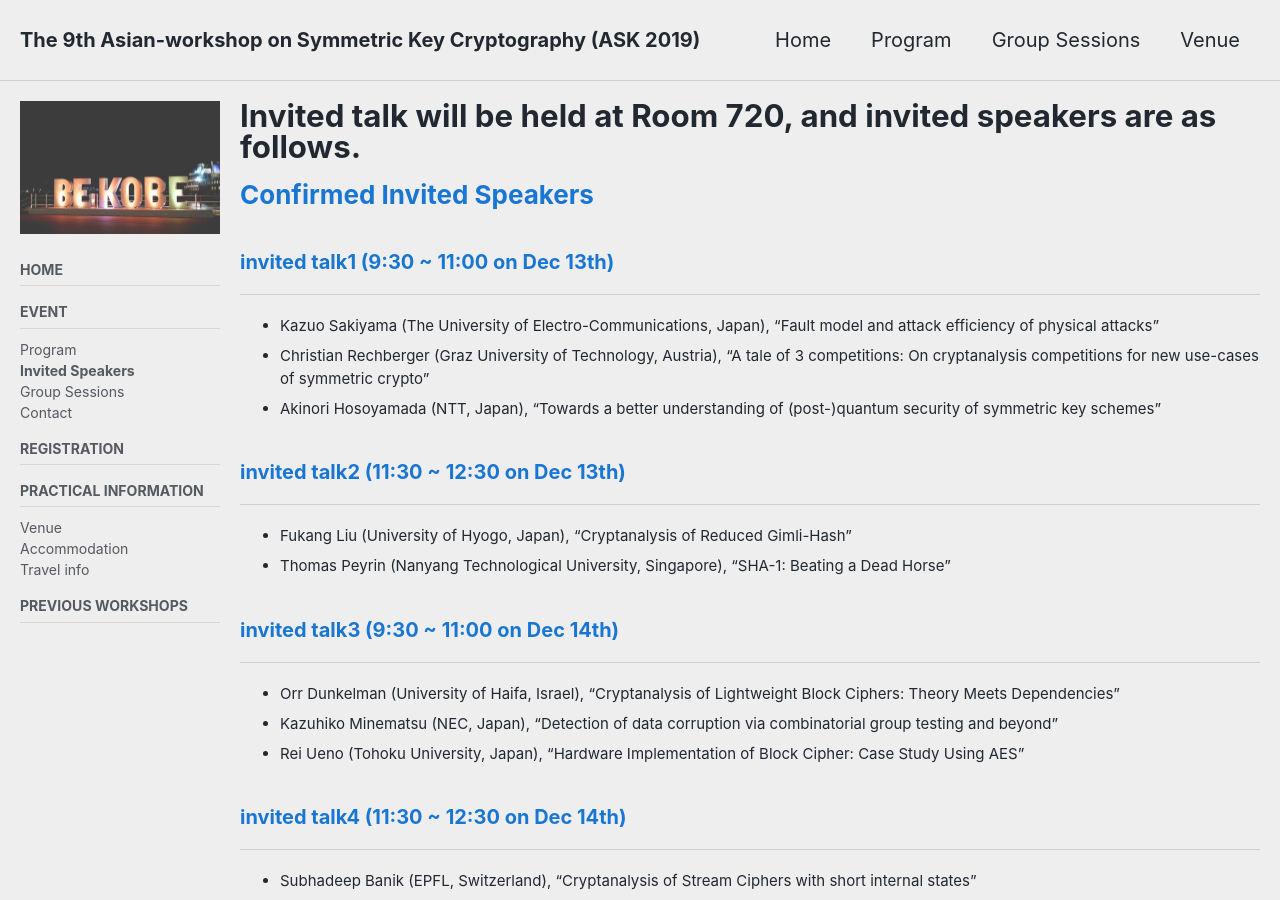
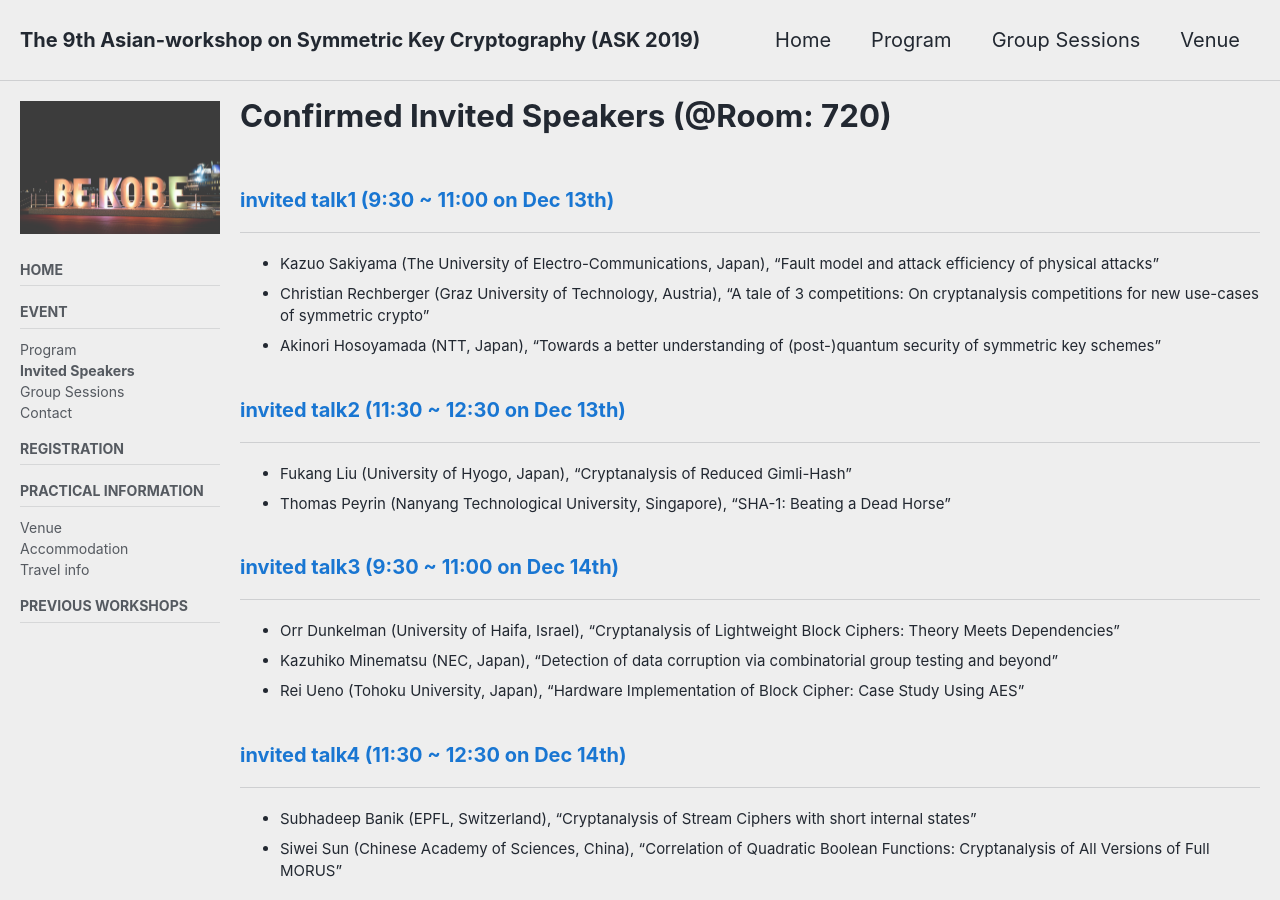
Before and after one commit to askworkshop/ask2019, a Jekyll site: the page built from invited.md, in a window 1280 px wide and 900 px high. Built offline with Jekyll 4.4.1, drawn with Linux system fonts in a browser that asks for light colours; cached includes are drawn as plain includes; nearby versions of some CDN libraries; our own code applies the rules of GitHub Pages for plain Markdown files.

Commit message:
minor change

```diff
--- a/invited.md
+++ b/invited.md
@@ -9,9 +9,9 @@ sidebar:
     nav: "docs"
 ---
 
-### Invited talk will be held at Room 720, and invited speakers are as follows.
 
-# Confirmed Invited Speakers
+
+# Confirmed Invited Speakers (@Room: 720)
 ### invited talk1 (9:30 ~ 11:00 on Dec 13th)
 ---
 - Kazuo Sakiyama (The University of Electro-Communications, Japan),
```
